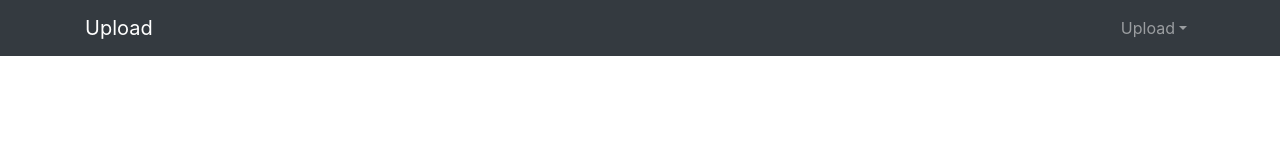
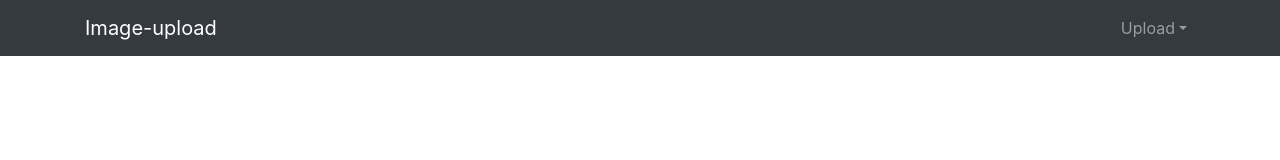
Before and after one commit to Shakib448/code-interview, a React (Create React App) app in the folder client/: page / in a window 1280 px wide. Shown: the top 160 px of the page. Built offline with nearby package versions, Linux system fonts and the light colour scheme.

Commit message:
sidebard added

```diff
--- a/client/src/Components/Dashboard/Sidebar/Sidebar.js
+++ b/client/src/Components/Dashboard/Sidebar/Sidebar.js
@@ -1,19 +1,23 @@
 import React from "react";
 import { Navbar, Nav, NavDropdown, Container } from "react-bootstrap";
+import CloudUploadIcon from "@material-ui/icons/CloudUpload";
+import ListIcon from "@material-ui/icons/List";
 
 const Sidebar = ({ heading }) => {
   return (
     <>
       <Navbar collapseOnSelect expand="lg" bg="dark" variant="dark">
         <Container>
-          <Navbar.Brand href="#home">{heading}</Navbar.Brand>
+          <Navbar.Brand href="#home">Image-upload </Navbar.Brand>
           <Navbar.Toggle aria-controls="responsive-navbar-nav" />
           <Navbar.Collapse id="responsive-navbar-nav">
             <Nav className="ml-auto">
               <NavDropdown title={heading} id="collasible-nav-dropdown">
-                <NavDropdown.Item href="#action/3.1">Upload</NavDropdown.Item>
+                <NavDropdown.Item href="#action/3.1">
+                  <CloudUploadIcon /> Upload
+                </NavDropdown.Item>
                 <NavDropdown.Item href="#action/3.2">
-                  Upload List
+                  <ListIcon /> Upload List
                 </NavDropdown.Item>
               </NavDropdown>
             </Nav>
```
